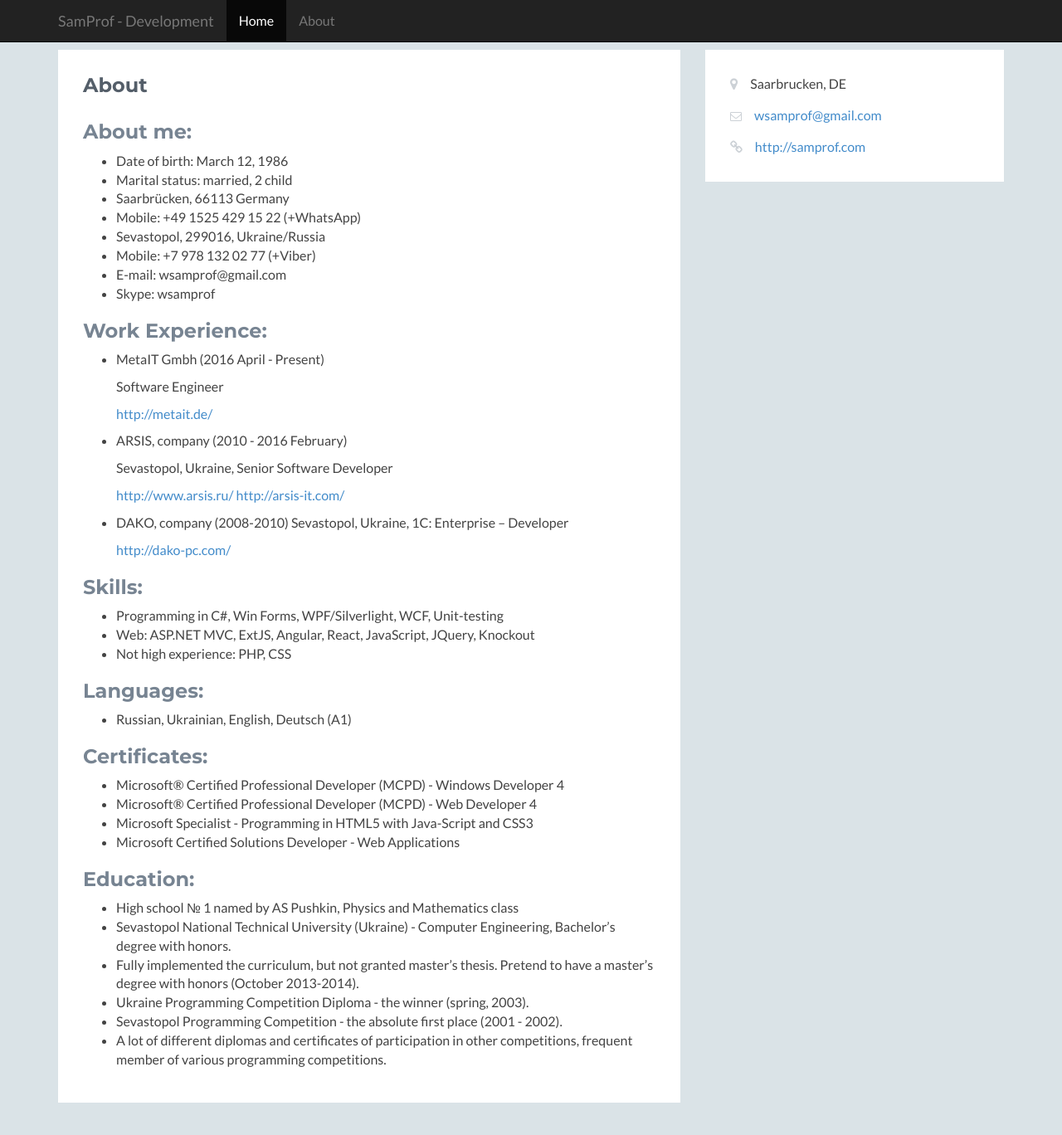
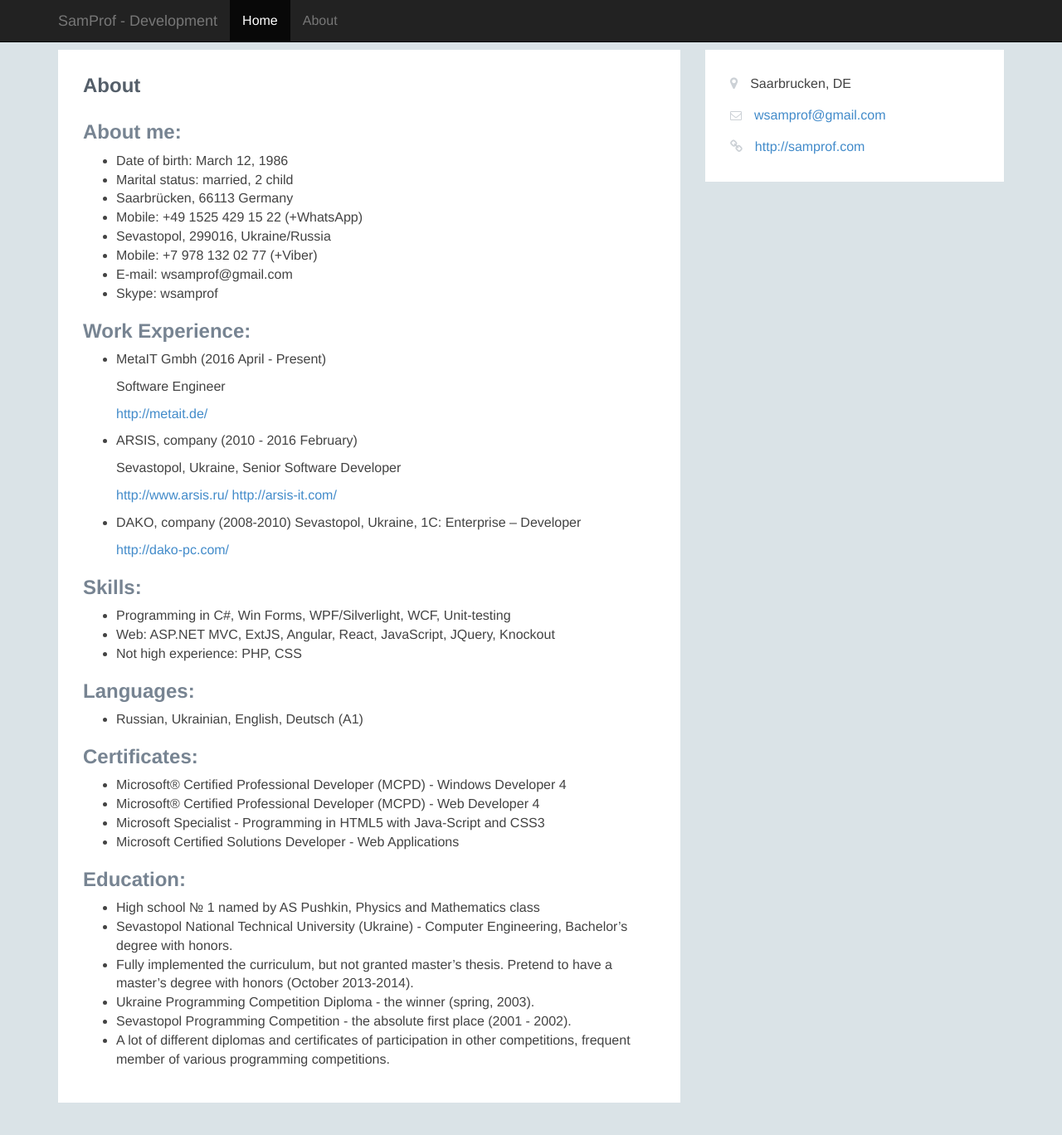
Before and after one commit to SamProf/www.samprof.com, a Jekyll site: the page built from about.md, in a window 1280 px wide and 1400 px high. Shown: the top 1368 px of the window at 83% size. Built offline with Jekyll 4.4.1, drawn with Linux system fonts in a browser that asks for light colours.

Commit message:
remove custom fonst

```diff
--- a/_layouts/default.html
+++ b/_layouts/default.html
@@ -15,8 +15,8 @@
   <!--<meta name="description" content="Responsive HTML5 Website landing Page for Developers">-->
   <!--<meta name="author" content="3rd Wave Media">-->
   <link rel="shortcut icon" href="/favicon.ico">
-  <link href='https://fonts.googleapis.com/css?family=Lato:300,400,300italic,400italic' rel='stylesheet' type='text/css'>
-  <link href='https://fonts.googleapis.com/css?family=Montserrat:400,700' rel='stylesheet' type='text/css'>
+  <!--<link href='https://fonts.googleapis.com/css?family=Lato:300,400,300italic,400italic' rel='stylesheet' type='text/css'>-->
+  <!--<link href='https://fonts.googleapis.com/css?family=Montserrat:400,700' rel='stylesheet' type='text/css'>-->
   <!-- Global CSS -->
   <link rel="stylesheet" href="/assets/plugins/bootstrap/css/bootstrap.min.css">
   <!-- Plugins CSS -->
--- a/_sass/_styles.scss
+++ b/_sass/_styles.scss
@@ -8,7 +8,7 @@
 */
 /* ======= Base ======= */
 body {
-  font-family: 'Lato', arial, sans-serif;
+  //font-family: 'Lato', arial, sans-serif;
   color: #434343;
   background: #dae3e7;
   font-size: 16px;
@@ -21,7 +21,7 @@
 h4,
 h5,
 h6 {
-  font-family: 'Montserrat', sans-serif;
+  //font-family: 'Montserrat', sans-serif;
   font-weight: 700;
   color: #778492;
 }
@@ -43,7 +43,7 @@
   -moz-transition: all 0.4s ease-in-out;
   -ms-transition: all 0.4s ease-in-out;
   -o-transition: all 0.4s ease-in-out;
-  font-family: 'Montserrat', arial, sans-serif;
+  //font-family: 'Montserrat', arial, sans-serif;
   padding: 8px 16px;
   font-weight: bold;
 }
@@ -132,7 +132,7 @@
 }
 .header .profile-content .desc {
   color: #778492;
-  font-family: "Lato", arial, sans-serif;
+  //font-family: "Lato", arial, sans-serif;
   font-weight: 400;
   font-size: 24px;
   margin-top: 0;
@@ -243,7 +243,7 @@
   overflow: hidden;
 }
 .latest .featured-image .ribbon .text {
-  font-family: 'Montserrat', sans-serif;
+  //font-family: 'Montserrat', sans-serif;
   position: relative;
   left: -8px;
   top: 18px;
@@ -361,7 +361,7 @@
   color: #ccd1d6;
   font-size: 14px;
   font-weight: 400;
-  font-family: "Lato", arial, sans-serif;
+  //font-family: "Lato", arial, sans-serif;
   position: absolute;
   right: 0;
   top: 0;
@@ -415,7 +415,7 @@
   margin-top: 0;
 }
 .education .item .university {
-  font-family: "Lato", arial, sans-serif;
+  //font-family: "Lato", arial, sans-serif;
   font-size: 13px;
   color: #999999;
   font-weight: 600;
```
